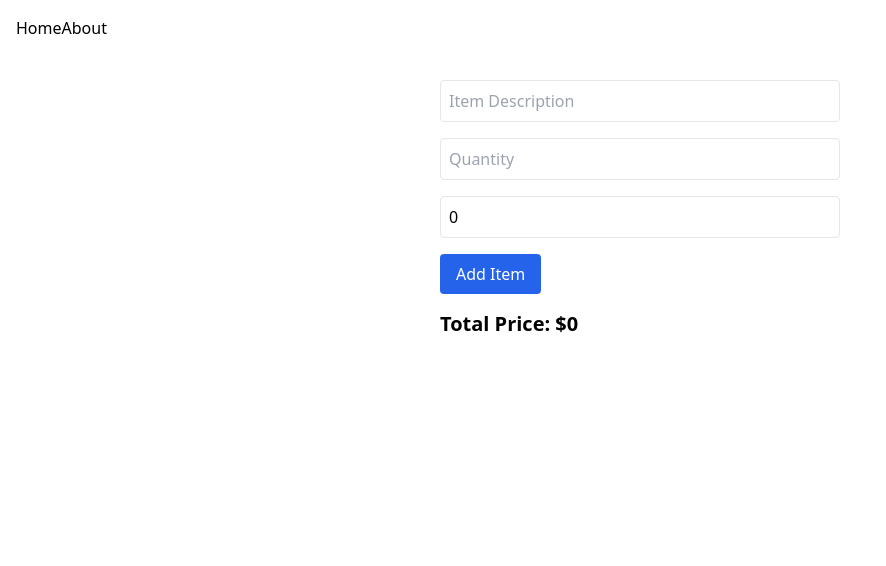
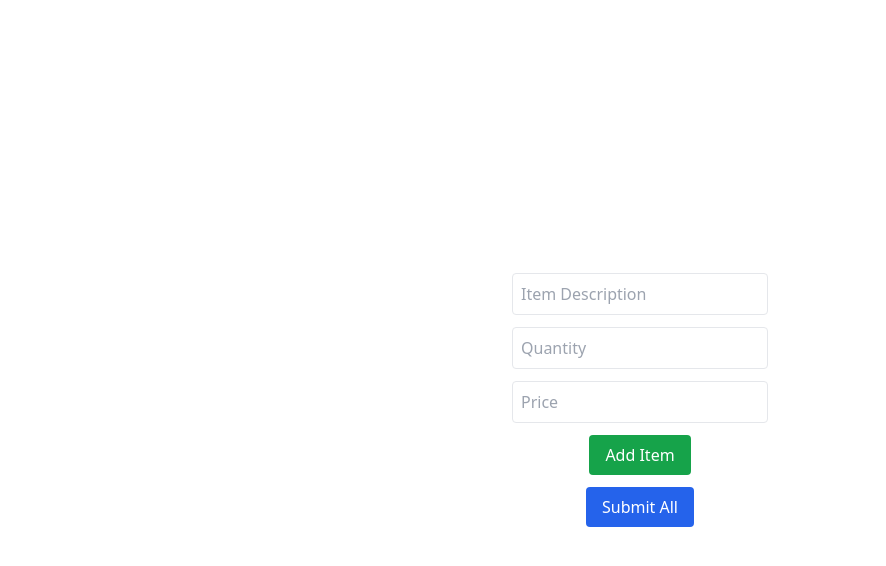
Before and after one commit to cabdikariim242/calculation-proj, a Vue app: page / in a window 1280 px wide. Shown: the top 566 px of the page, without its empty margins (0-886 px from the left). Built offline with nearby package versions, Linux system fonts and the light colour scheme.

Commit message:
finished the script part

```diff
--- a/src/App.vue
+++ b/src/App.vue
@@ -1,10 +1,91 @@
 <template>
-  <nav class="bg-white-800 text-black  p-4 flex items-center" >
-    <router-link to="/">Home</router-link>
-    <router-link to="/about">About </router-link>
-  </nav>
+  <!-- Result View -->
+  <result
+    v-if="showResult"
+    :items="items"
+    @go-back="showResult = false"
+  />
 
-  <router-view/>
+  <!-- Form View -->
+  <div v-else class="flex flex-col justify-center items-center h-screen gap-3">
+    <input
+      v-model="itemDescription"
+      type="text"
+      placeholder="Item Description"
+      class="p-2 border rounded w-64"
+    />
+    <input
+      v-model.number="quantity"
+      type="number"
+      placeholder="Quantity"
+      class="p-2 border rounded w-64"
+    />
+    <input
+      v-model.number="price"
+      type="number"
+      placeholder="Price"
+      class="p-2 border rounded w-64"
+    />
+
+    <button
+      class="bg-green-600 text-white py-2 px-4 rounded"
+      @click="addItem"
+    >
+      Add Item
+    </button>
+
+    <button
+      class="bg-blue-600 text-white py-2 px-4 rounded"
+      @click="submitForm"
+    >
+       Submit All
+    </button>
+  </div>
 </template>
 
-<
+<script>
+import result from './components/result.vue';
+
+export default {
+  name: 'App',
+  components: { result },
+  data() {
+    return {
+      itemDescription: '',
+      quantity: '',
+      price: null,
+      items: [],
+      showResult: false,
+    };
+  },
+  methods: {
+    addItem() {
+      if (!this.itemDescription || this.quantity <= 0 || this.price <= 0) {
+        alert("Please fill all fields correctly.");
+        return;
+      }
+
+      const item = {
+        description: this.itemDescription,
+        quantity: this.quantity,
+        price: this.price,
+        total: this.quantity * this.price,
+      };
+
+      this.items.push(item);
+
+      // clear form
+      this.itemDescription = '';
+      this.quantity = 0;
+      this.price = 0;
+    },
+    submitForm() {
+      if (this.items.length === 0) {
+        alert("Please add at least one item before submitting.");
+        return;
+      }
+      this.showResult = true;
+    }
+  }
+};
+</script>
--- a/src/components/HelloWorld.vue
+++ /dev/null
@@ -1,58 +0,0 @@
-<template>
-  <div class="hello">
-    <h1>{{ msg }}</h1>
-    <p>
-      For a guide and recipes on how to configure / customize this project,<br>
-      check out the
-      <a href="https://cli.vuejs.org" target="_blank" rel="noopener">vue-cli documentation</a>.
-    </p>
-    <h3>Installed CLI Plugins</h3>
-    <ul>
-      <li><a href="https://github.com/vuejs/vue-cli/tree/dev/packages/%40vue/cli-plugin-babel" target="_blank" rel="noopener">babel</a></li>
-      <li><a href="https://github.com/vuejs/vue-cli/tree/dev/packages/%40vue/cli-plugin-router" target="_blank" rel="noopener">router</a></li>
-    </ul>
-    <h3>Essential Links</h3>
-    <ul>
-      <li><a href="https://vuejs.org" target="_blank" rel="noopener">Core Docs</a></li>
-      <li><a href="https://forum.vuejs.org" target="_blank" rel="noopener">Forum</a></li>
-      <li><a href="https://chat.vuejs.org" target="_blank" rel="noopener">Community Chat</a></li>
-      <li><a href="https://twitter.com/vuejs" target="_blank" rel="noopener">Twitter</a></li>
-      <li><a href="https://news.vuejs.org" target="_blank" rel="noopener">News</a></li>
-    </ul>
-    <h3>Ecosystem</h3>
-    <ul>
-      <li><a href="https://router.vuejs.org" target="_blank" rel="noopener">vue-router</a></li>
-      <li><a href="https://vuex.vuejs.org" target="_blank" rel="noopener">vuex</a></li>
-      <li><a href="https://github.com/vuejs/vue-devtools#vue-devtools" target="_blank" rel="noopener">vue-devtools</a></li>
-      <li><a href="https://vue-loader.vuejs.org" target="_blank" rel="noopener">vue-loader</a></li>
-      <li><a href="https://github.com/vuejs/awesome-vue" target="_blank" rel="noopener">awesome-vue</a></li>
-    </ul>
-  </div>
-</template>
-
-<script>
-export default {
-  name: 'HelloWorld',
-  props: {
-    msg: String
-  }
-}
-</script>
-
-<!-- Add "scoped" attribute to limit CSS to this component only -->
-<style scoped>
-h3 {
-  margin: 40px 0 0;
-}
-ul {
-  list-style-type: none;
-  padding: 0;
-}
-li {
-  display: inline-block;
-  margin: 0 10px;
-}
-a {
-  color: #42b983;
-}
-</style>
--- /dev/null
+++ b/src/components/result.vue
@@ -0,0 +1,47 @@
+<template>
+  <div class="p-6 max-w-md mx-auto bg-gray-100 rounded shadow">
+    <h2 class="text-xl font-bold mb-4">Submitted Items</h2>
+
+    <ul v-if="items.length" class="space-y-3">
+      <li
+        v-for="(item, index) in items"
+        :key="index"
+        class="border-b pb-2"
+      >
+        <p><strong>Description:</strong> {{ item.description }}</p>
+        <p><strong>Quantity:</strong> {{ item.quantity }} PC</p>
+        <p><strong>Price:</strong> ${{ item.price }}</p>
+        <p><strong>Total:</strong> ${{ item.total }}</p>
+      </li>
+    </ul>
+
+    <!-- Grand Total -->
+    <p class="mt-4 font-bold text-green-700 text-lg">
+      Grand Total: ${{ totalPrice }}
+    </p>
+
+    <button
+      @click="$emit('go-back')"
+      class="mt-6 bg-red-500 text-white px-4 py-2 rounded"
+    >
+       Go Back
+    </button>
+  </div>
+</template>
+
+<script>
+export default {
+  name: 'Result',
+  props: {
+    items: {
+      type: Array,
+      required: true
+    }
+  },
+  computed: {
+    totalPrice() {
+      return this.items.reduce((sum, item) => sum + item.total, 0);
+    }
+  }
+};
+</script>
--- a/src/views/AboutView.vue
+++ b/src/views/AboutView.vue
@@ -1,26 +1,3 @@
-<!-- <template>
-  this is about page
-  <h1 class="text-3xl font-bold underline">About</h1>
-  <p class="mt-4">This is the about page of our application.</p>
-  <p class="mt-2">Here you can find information about the app and its features.</p>
-  <p class="mt-2">Feel        free to explore and learn more about what we offer!</p>
-</template> -->
-
 <template>
-<div class="flex justify-center items-center h-screen ">
-    <input type="date" v-model="date" class="p-2 border rounded py-10 px-20" />
-
-
-  </div>
+  <h1>this about page</h1>
 </template>
-
-<script >
-export default {
-  data() {
-    return {
-      date: null
-    }
-  },
-}
-
-</script>
--- a/src/views/HomeView.vue
+++ b/src/views/HomeView.vue
@@ -1,98 +1,3 @@
 <template>
-  <div class="p-6 max-w-md mx-auto space-y-4">
-    <!-- Inputs -->
-    <input
-      v-model="description"
-      type="text"
-      placeholder="Item Description"
-      class="border p-2 rounded w-full"
-    />
-    <input
-      v-model.number="quantity"
-      type="text"
-      placeholder="Quantity"
-      class="border p-2 rounded w-full"
-    />
-    <input
-      v-model.number="price"
-      type="number"
-      placeholder="Price"
-      class="border p-2 rounded w-full"
-    />
-
-    <!-- Add Button -->
-    <button @click="addItem" class="bg-blue-600 text-white px-4 py-2 rounded">
-      Add Item
-    </button>
-
-    <!-- Items List -->
-    <div
-      v-for="(item, index) in items"
-      :key="index"
-      class="border w-[1000px] p-2 rounded bg-gray-500 flex gap-[10px]"
-    >
-      <p>
-        <span>Description:</span>
-        {{ item.description }}
-      </p>
-
-      <p>
-        <span>Quantity:</span>
-        {{ item.quantity }}
-      </p>
-      <p>
-        <span>Price:</span>
-        ${{ item.price }}
-      </p>
-      <p>
-        <span>total:</span>
-        ${{ item.price }}
-      </p>
-    </div>
-
-    <!-- Total -->
-    <p class="text-xl font-bold mt-4">Total Price: ${{ total }}</p>
-  </div>
+  <h1 >this home page</h1>
 </template>
-
-<script>
-export default {
-  data() {
-    return {
-      description: "",
-      quantity: "",
-      price: 0,
-      items: [],
-      total: 0,
-    };
-  },
-  methods: {
-    addItem() {
-      if (!this.description || this.price <= 0) {
-        alert("Please enter a valid description and price.");
-        return;
-      }
-
-      const newItem = {
-        description: this.description,
-        quantity: this.quantity,
-        price: this.price,
-      };
-
-      this.items.push(newItem);
-
-      // clear inputs
-      this.description = "";
-      this.quantity = "";
-      this.price = 0;
-
-      // update total
-      this.updateTotal();
-    },
-
-    updateTotal() {
-      this.total = this.items.reduce((sum, item) => sum + item.price, 0);
-    },
-  },
-};
-</script>
```
